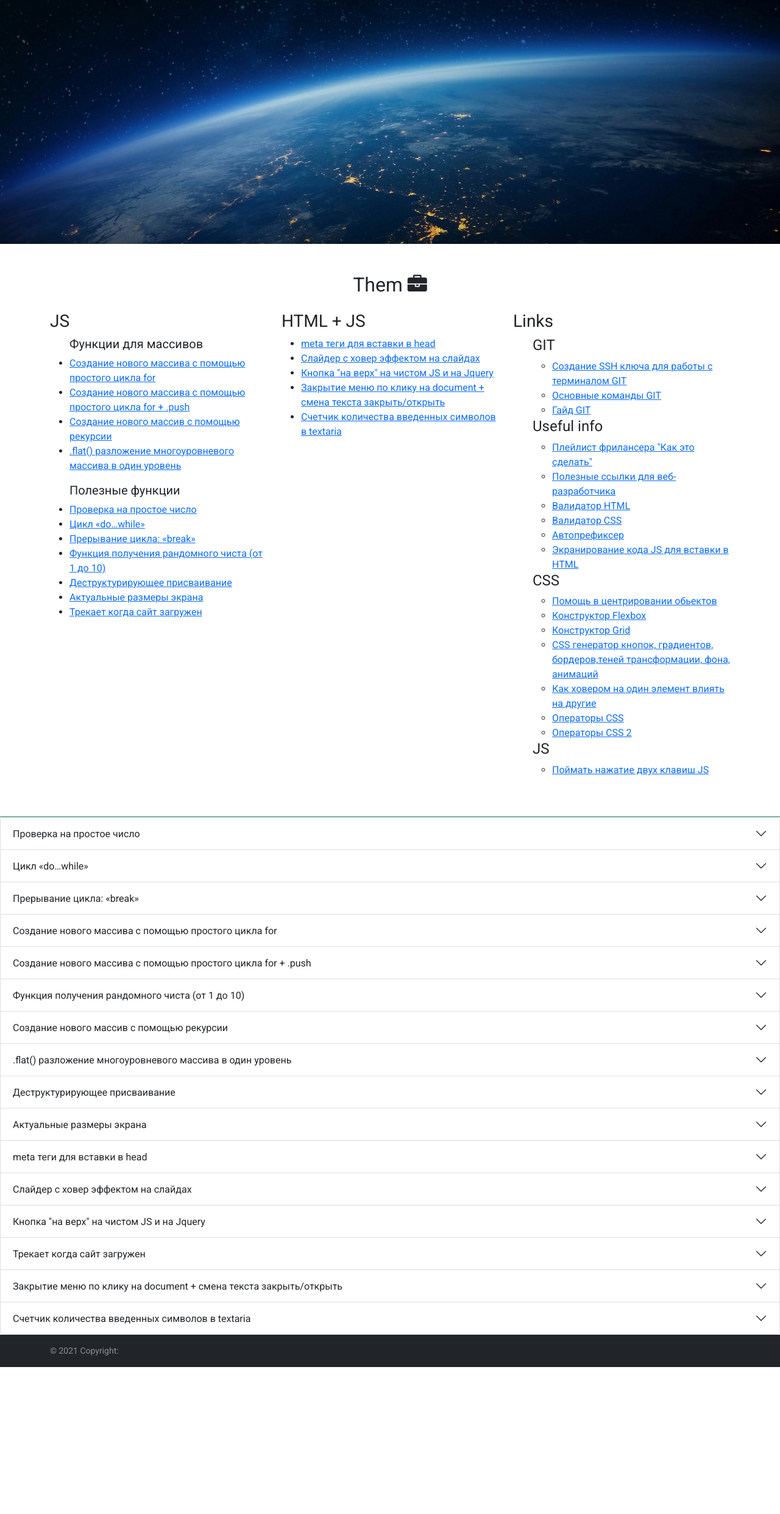
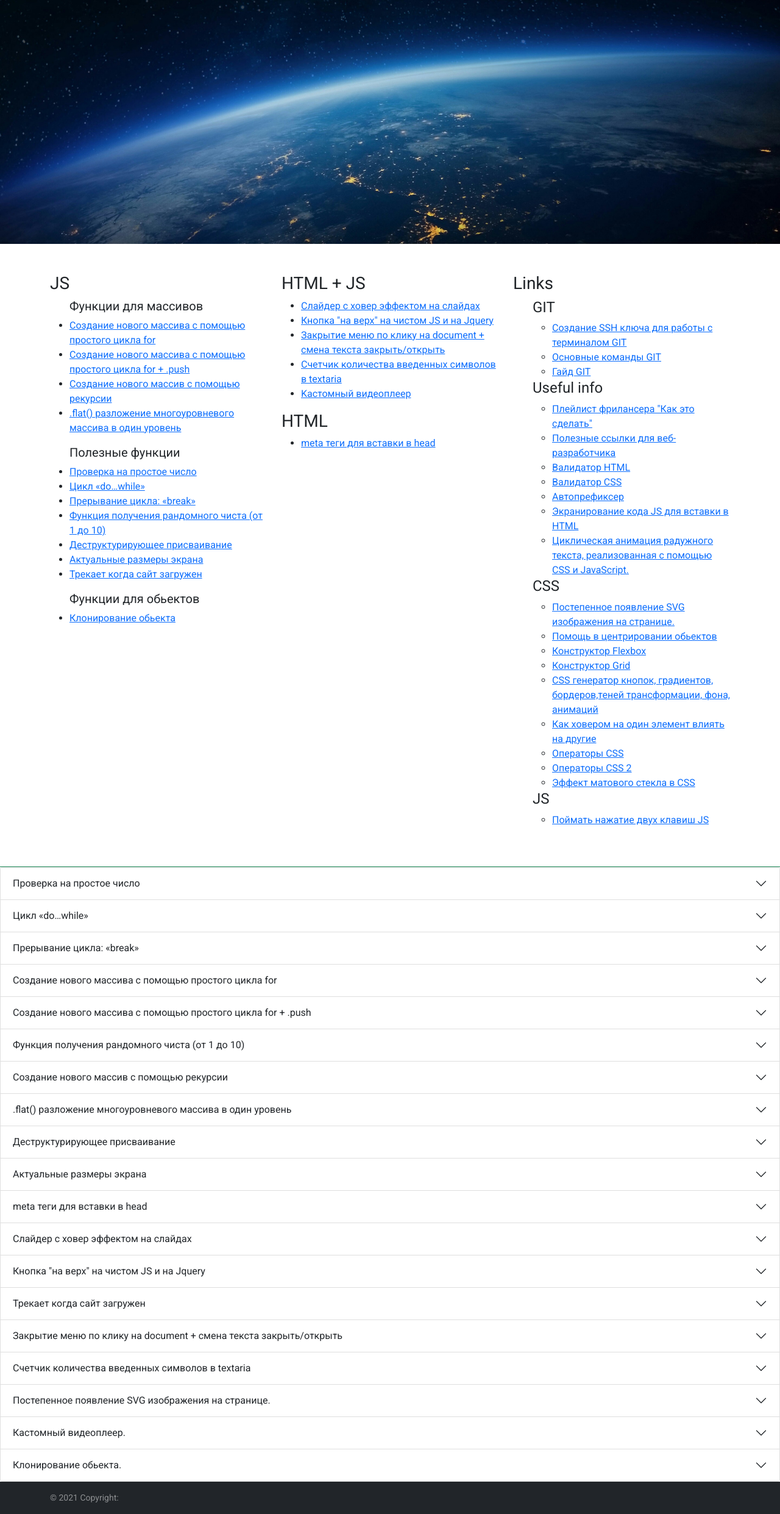
Before and after one commit to hryva-ihor/frontend, a plain HTML site: page index.html in a window 1280 px wide. Shown: the whole page at 61% size. Before the commit the page ends 2242 px from the top, so only its background shows below. Drawn offline with Linux system fonts and the light colour scheme; a script that the page names is missing.

Commit message:
23234424

```diff
--- a/index.html
+++ b/index.html
@@ -76,7 +76,7 @@
     <main>
         <div id="portfolio" class="portfolio border-bottom border-success">
             <div class="container py-5">
-                <h2 class="text-center mb-4">Them <i class="fa fa-briefcase" aria-hidden="true"></i></h2>
+                <!-- <h2 class="text-center mb-4">Them <i class="fa fa-briefcase" aria-hidden="true"></i></h2> -->
                 <div class="row">
                     <div class="col-sm-12 col-md-6 col-lg-4">
                         <h3>JS</h3>
@@ -98,17 +98,24 @@
                             <li><a href="#destruct">Деструктурирующее присваивание</a></li>
                             <li><a href="#window_size">Актуальные размеры экрана</a></li>
                             <li><a href="#onLoad">Трекает когда сайт загружен</a></li>
-                        </span>
+                        </ul>
+                        <ul>
+                            <h5>Функции для обьектов</h5>
+                            <li><a href="#clone_obj">Клонирование обьекта</a></li>
                         </ul>
                     </div>
                     <div class="col-sm-12 col-md-6 col-lg-4">
                         <h3>HTML + JS</h3>
                         <ul>
-                            <li><a href="#meta">meta теги для вставки в head</a></li>
                             <li><a href="#slider_hover_img">Слайдер с ховер эффектом на слайдах</a></li>
                             <li><a href="#to_top">Кнопка "на верх" на чистом JS  и на Jquery</a></li>
                             <li><a href="#menu_close">Закрытие меню по клику на document + смена текста закрыть/открыть</a></li>
                             <li><a href="#text_aria_cacl">Счетчик количества введенных символов в textaria</a></li>
+                            <li><a href="#custom_vp">Kастомный видеоплеер</a></li>
+                        </ul>
+                        <h3>HTML</h3>
+                        <ul>
+                            <li><a href="#meta">meta теги для вставки в head</a></li>
                         </ul>
                     </div>
                     <div class="col-sm-12 col-md-6 col-lg-4">
@@ -133,9 +140,12 @@
                                     <li><a target="_blank" href="https://jigsaw.w3.org/css-validator/#validate_by_input">Валидатор CSS</a></li>
                                     <li><a target="_blank" href="https://autoprefixer.github.io/ru/">Автопрефиксер</a></li>
                                     <li><a target="_blank" target="_blank" href="https://v3c.ru/soft/ekranirovanie-html">Экранирование кода JS для вставки в HTML</a></li>
+                                    <li><a target="_blank" target="_blank" href="https://codepen.io/alphardex/pen/ExxQOWV?utm_source=telegram&utm_medium=social&utm_campaign=rainbow-color-text-c">Циклическая анимация радужного текста, реализованная с помощью CSS и JavaScript.
+                                    </a></li>
                                 </ul>
                                 <h4>CSS</h4>
                                 <ul>
+                                    <li><a href="#svg_anim">Постепенное появление SVG изображения на странице.</a></li>
                                     <li><a target="_blank" href="http://howtocenterincss.com/">Помощь в центрировании обьектов</a></li>
                                     <li><a target="_blank" href="https://basicweb.ru/css/flexbox_generator.php">Конструктор Flexbox</a></li>
                                     <li><a target="_blank" href="https://basicweb.ru/css/grid_generator.php">Конструктор Grid</a></li>
@@ -143,6 +153,8 @@
                                     <li><a target="_blank" href="https://stackoverflow.com/questions/4502633/how-to-affect-other-elements-when-one-element-is-hovered">Как ховером на один элемент влиять на другие </a></li>
                                     <li><a target="_blank" href="https://www.w3schools.com/cssref/css_selectors.asp">Операторы CSS</a></li>
                                     <li><a target="_blank" href="https://itchief.ru/html-and-css/selectors">Операторы CSS 2</a></li>
+                                    <li><a target="_blank" href="https://webformyself.com/effekt-matovogo-stekla-v-css/">Эффект матового стекла в CSS
+                                    </a></li>
                                 </ul>
                                 <h4>JS</h4>
                                 <ul>
@@ -740,6 +752,55 @@
                 </div>
                 </div>
             </div>
+            <!-- !!Постепенное появление SVG изображения на странице. -->
+            <div class="accordion-item">
+                <h2 class="accordion-header" id="heading19">
+                <button class="accordion-button collapsed" type="button" data-bs-toggle="collapse" data-bs-target="#collapse19" aria-expanded="false" aria-controls="collapse19">
+                    <span id=svg_anim >Постепенное появление SVG изображения на странице.</span>
+                </button>
+                </h2>
+                <div id="collapse19" class="accordion-collapse collapse" aria-labelledby="heading19" data-bs-parent="#accordionExample">
+                <div class="accordion-body">
+                    <p>Постепенное появление изображения на странице. <br><br>
+
+                        Для эффекта необходимо изображение и его аутлайн (обводка) в формате SVG. <br>
+                        Вначале на экране плавно отрисовывается аутлайн, после появляется картинка и заменяет аутлайн. <br>
+
+                        Реализация происходит за счет анимации свойств SVG stroke-dasharray & stroke-dashoffset. <br>
+
+                        Эффект реализуется за счет HTML & CSS, отработка по ховеру или по ивенту (scroll, mouseon etc.) <br>
+                        </p>
+                    <a target="_blank" href="https://css-tricks.com/svg-line-animation-works/">link 1</a> <br>
+                    <a target="_blank" href="https://medium.com/@leandrasilver/self-drawing-svg-line-animation-a5cac51f6985">link 2 </a>
+                </div>
+                </div>
+            </div>
+            <!-- !!кастомный видеоплеер. -->
+            <div class="accordion-item">
+                <h2 class="accordion-header" id="heading20">
+                <button class="accordion-button collapsed" type="button" data-bs-toggle="collapse" data-bs-target="#collapse20" aria-expanded="false" aria-controls="collapse20">
+                    <span id=custom_vp >Кастомный видеоплеер.</span> <br>
+                </button>
+                </h2>
+                <div id="collapse20" class="accordion-collapse collapse" aria-labelledby="heading20" data-bs-parent="#accordionExample">
+                <div class="accordion-body">
+                    <a href="/img/avatar.png" download="">Ссылка на архив</a>
+                </div>
+                </div>
+            </div>
+            <!-- !!Клонирование обьекта. -->
+            <div class="accordion-item">
+                <h2 class="accordion-header" id="heading21">
+                <button class="accordion-button collapsed" type="button" data-bs-toggle="collapse" data-bs-target="#collapse21" aria-expanded="false" aria-controls="collapse21">
+                    <span id=clone_obj >Клонирование обьекта.</span> <br>
+                </button>
+                </h2>
+                <div id="collapse21" class="accordion-collapse collapse" aria-labelledby="heading21" data-bs-parent="#accordionExample">
+                <div class="accordion-body">
+                    <p> const clone = JSON.parse(JSON.stringify(obj));</p>
+                </div>
+                </div>
+            </div>
         </div>
     </main>
     <!-- let obj_1 = {
```
